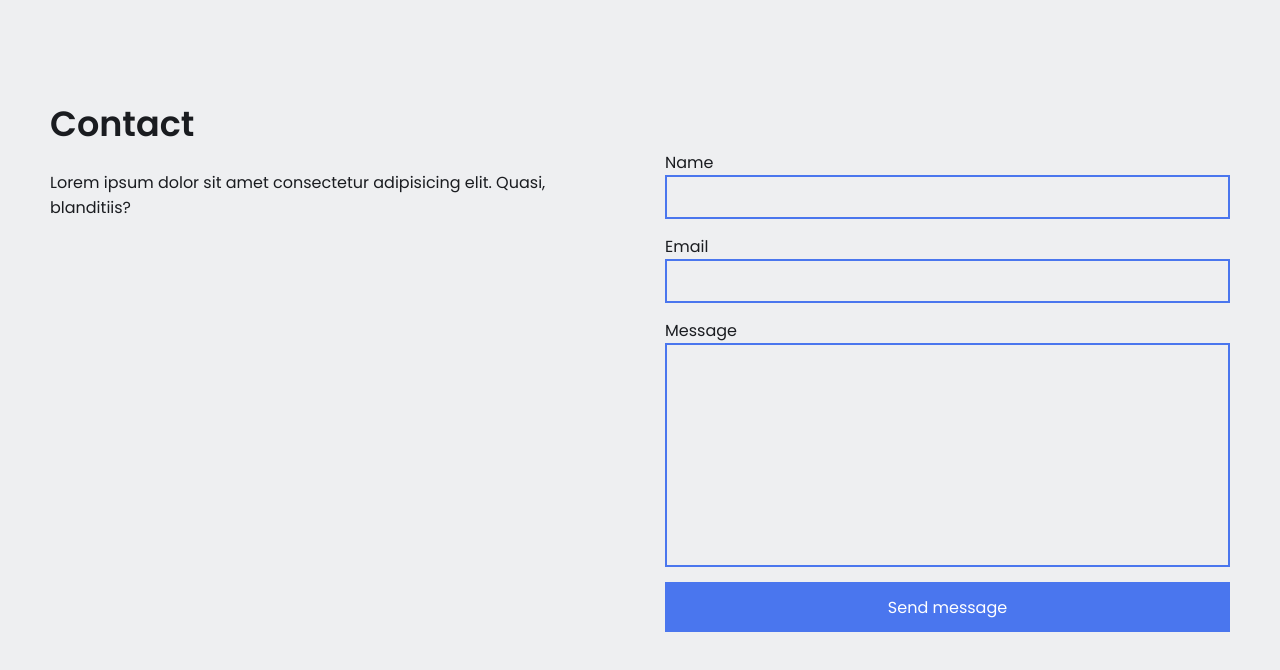
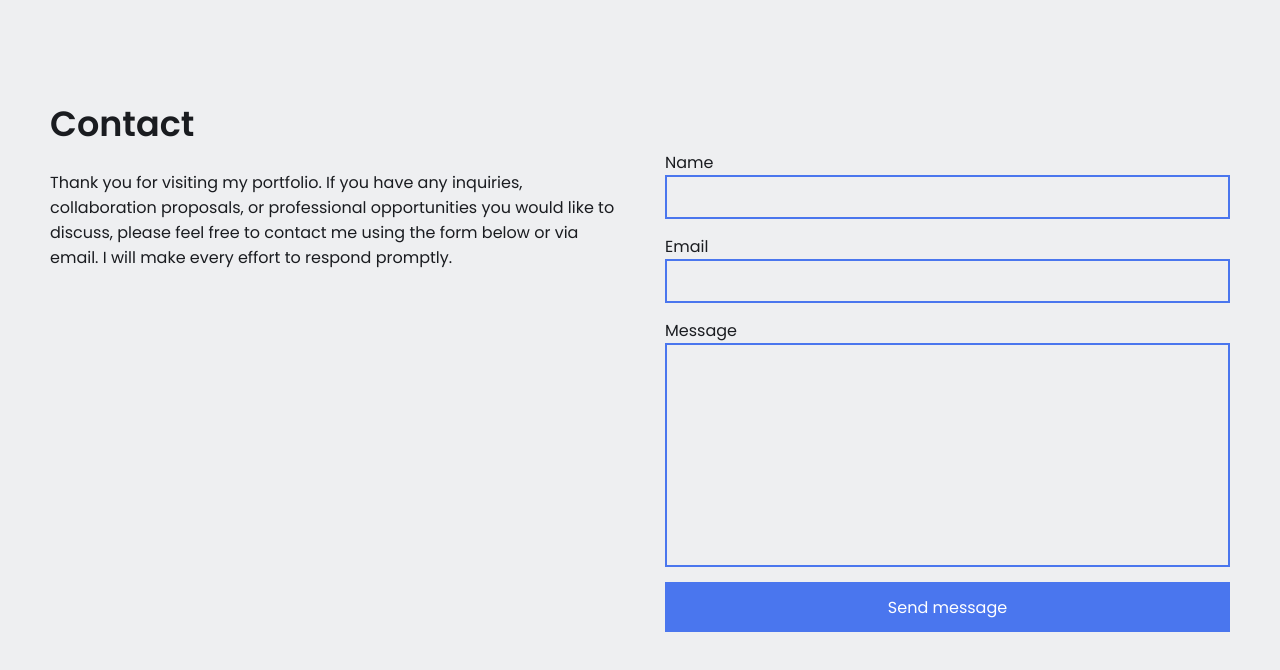
Before and after one commit to Vaish184/Portfolio, a plain HTML site: page index.html in a window 1280 px wide. Shown: the part 1435-2105 px from the top of the page. Drawn offline with Linux system fonts and the light colour scheme.

Commit message:
index.html

```diff
--- a/index.html
+++ b/index.html
@@ -166,7 +166,7 @@
 
             <div class = "group">
                 <div class="text">
-                    Lorem ipsum dolor sit amet consectetur adipisicing elit. Quasi, blanditiis?
+                     Thank you for visiting my portfolio. If you have any inquiries, collaboration proposals, or professional opportunities you would like to discuss, please feel free to contact me using the form below or via email. I will make every effort to respond promptly.
 
                 </div>
                 <form>
```
